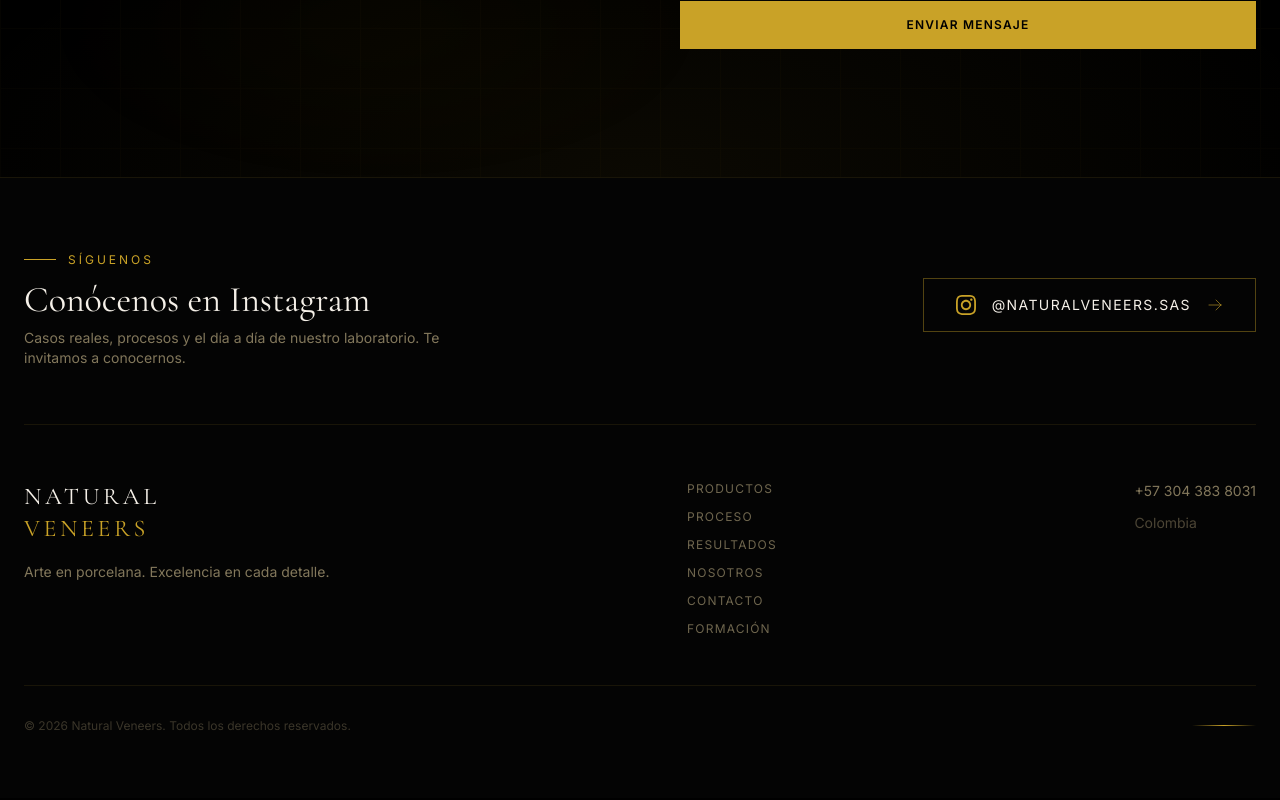
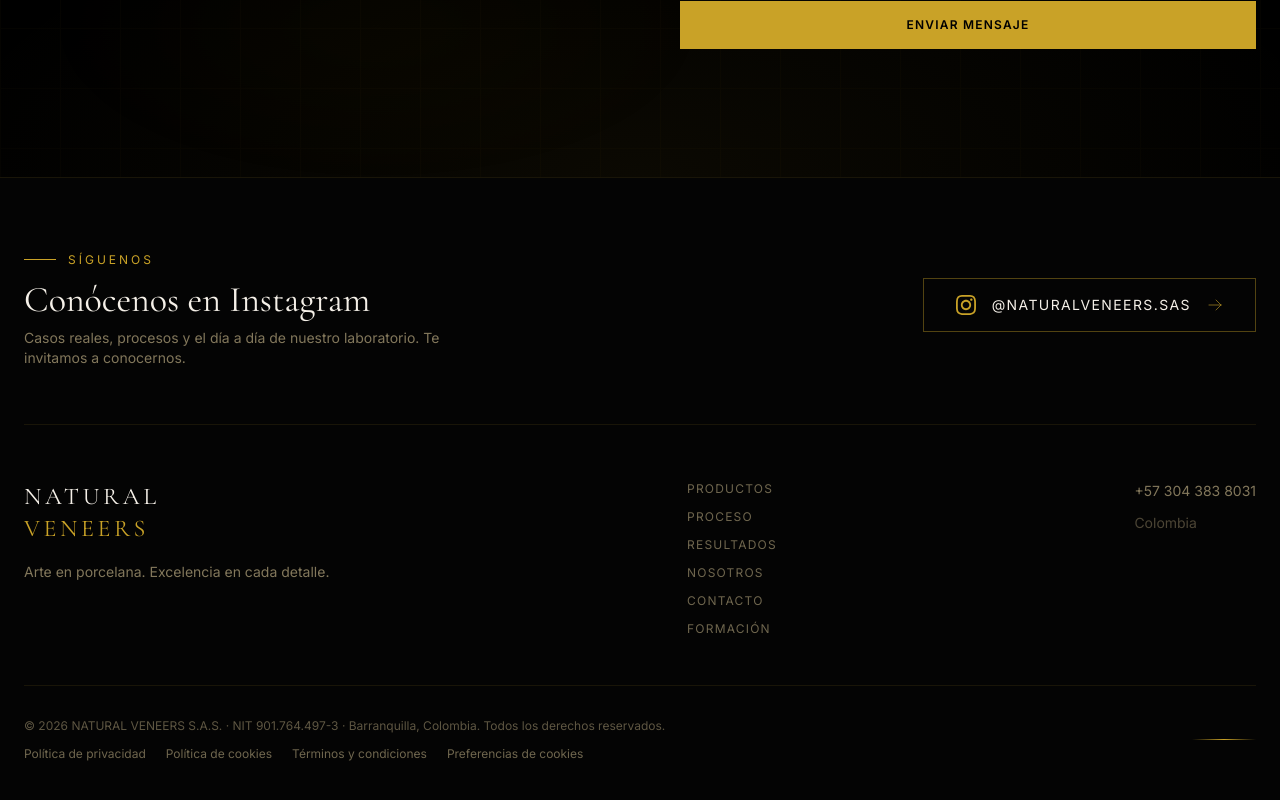
Before and after one commit to anuartalaigua0403-gif/LANDING-PAGE-NATURAL-VENEERS, a Next.js app: page / in a window 1280 px wide. Shown: the part 6957-7757 px from the top of the page. Built offline with nearby package versions, Linux system fonts and the light colour scheme.

Commit message:
legal: enlaces legales y NIT en el pie

```diff
--- a/src/components/layout/Footer.tsx
+++ b/src/components/layout/Footer.tsx
@@ -6,6 +6,8 @@ import { useT } from '@/hooks/useLanguage'
 import { ui } from '@/lib/translations'
 import { formatWhatsAppUrl } from '@/lib/utils'
 import { WA_LAB, WA_FORMACION, WA_MSG_LAB, WA_MSG_FORMACION } from '@/lib/whatsapp'
+import { COMPANY, LEGAL_LINKS } from '@/lib/legal'
+import { openCookiePreferences } from '@/lib/consent'
 
 export default function Footer() {
   const T = useT()
@@ -77,7 +79,15 @@ export default function Footer() {
           </div>
         </div>
         <div className="border-t border-gold/10 pt-8 flex flex-col md:flex-row justify-between items-center gap-4">
-          <p className="font-body text-xs text-mist/30">© {year} Natural Veneers. {T(ui.footer.rights)}</p>
+          <div className="text-center md:text-left">
+            <p className="font-body text-xs text-mist/50">© {year} {COMPANY.legalName} · NIT {COMPANY.nit} · {COMPANY.city}, {COMPANY.country}. {T(ui.footer.rights)}</p>
+            <nav aria-label="Legal" className="mt-3 flex flex-wrap justify-center md:justify-start gap-x-5 gap-y-2">
+              <Link href={LEGAL_LINKS.privacy} className="font-body text-xs text-mist/60 hover:text-gold transition-colors">{T(ui.footer.privacy)}</Link>
+              <Link href={LEGAL_LINKS.cookies} className="font-body text-xs text-mist/60 hover:text-gold transition-colors">{T(ui.footer.cookies)}</Link>
+              <Link href={LEGAL_LINKS.terms} className="font-body text-xs text-mist/60 hover:text-gold transition-colors">{T(ui.footer.terms)}</Link>
+              <button type="button" onClick={openCookiePreferences} className="font-body text-xs text-mist/60 hover:text-gold transition-colors">{T(ui.footer.cookiePrefs)}</button>
+            </nav>
+          </div>
           <div className="w-16 h-px bg-gradient-to-r from-transparent via-gold to-transparent" />
         </div>
       </div>
```
